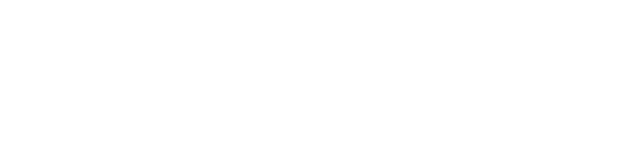
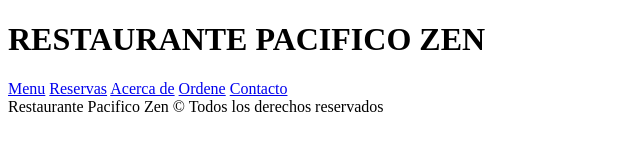
Before and after one commit to Azunanekita1/Proyecto, a plain HTML site: page index.html in a window 1280 px wide. Shown: the whole page, without its empty margins (0-640 px from the left). Drawn offline with Linux system fonts and the light colour scheme.

Commit message:
guardado todas las carpetas1

```diff
--- a/index.html
+++ b/index.html
@@ -7,11 +7,21 @@
     <link rel="stylesheet" href="predestilo.css">
 </head>
 <body>
-    <header>  </header>
+    <header>
+    <h1> RESTAURANTE PACIFICO ZEN</h1>
+    <nav>
+        <a href="Final-proyect/Menunavega/menu.html">Menu</a>
+        <a href="enlace">Reservas</a>
+        <a href="enlace">Acerca de</a>
+        <a href="enlace">Ordene</a>
+        <a href="enlace">Contacto</a>
+    </nav>
+    </header>
+
 
 
 
 </body>
 
-<footer> </footer>
+<footer> Restaurante Pacifico Zen &copy; Todos los derechos reservados </footer>
 </html>
```
Also changed, not shown: Final-proyect/Menunavega/menu.html (+11 -0 lines), Final-proyect/Menunavega/Acerca_de.html (added), Final-proyect/Menunavega/Contacto.html (added), Final-proyect/Menunavega/Ordene.html (added), 1 other file.
